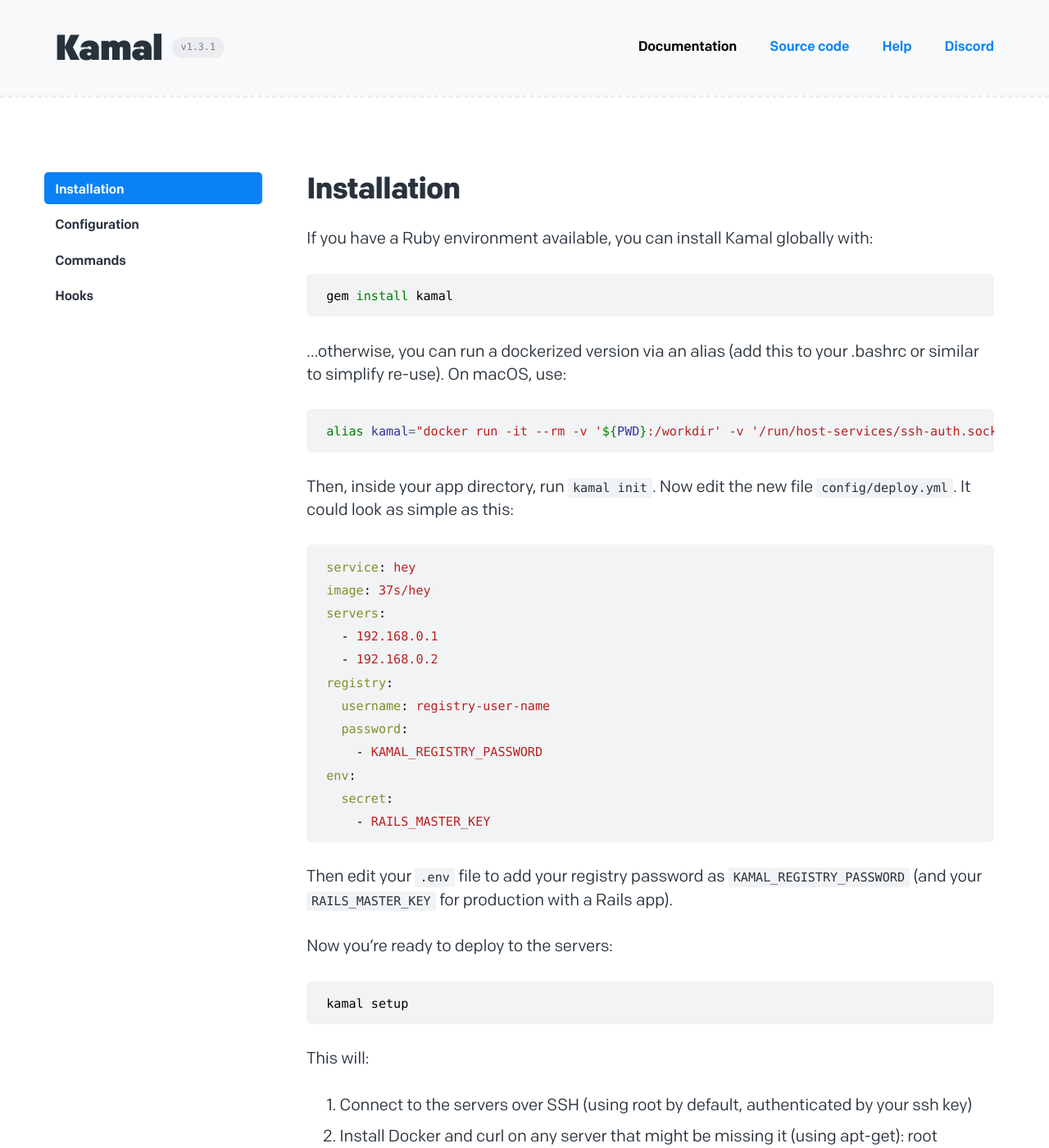
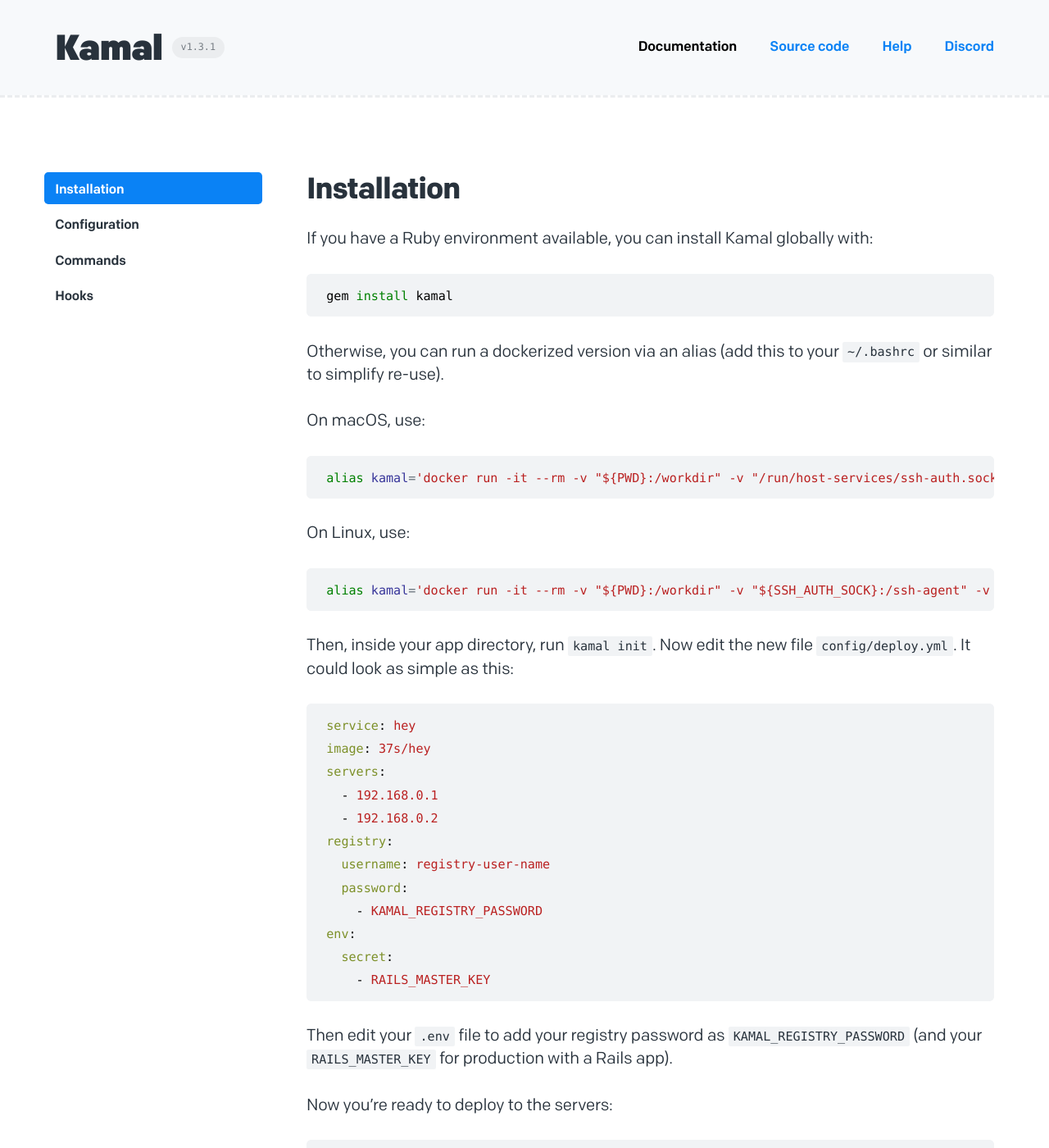
Before and after one commit to basecamp/kamal-site, a Jekyll site: the page built from docs/installation/index.md, in a window 1280 px wide and 1400 px high. Shown: the whole window at 82% size. Built offline with Jekyll 4.4.1, drawn with Linux system fonts in a browser that asks for light colours; some of the changed text lies outside the part shown.

Commit message:
Update /docs/installation/

````diff
--- a/docs/installation/index.md
+++ b/docs/installation/index.md
@@ -10,10 +10,18 @@ If you have a Ruby environment available, you can install Kamal globally with:
 gem install kamal
 ```
 
-...otherwise, you can run a dockerized version via an alias (add this to your .bashrc or similar to simplify re-use). On macOS, use:
+Otherwise, you can run a dockerized version via an alias (add this to your `~/.bashrc` or similar to simplify re-use).
+
+On macOS, use:
 
 ```sh
-alias kamal="docker run -it --rm -v '${PWD}:/workdir' -v '/run/host-services/ssh-auth.sock:/run/host-services/ssh-auth.sock' -e SSH_AUTH_SOCK='/run/host-services/ssh-auth.sock' -v /var/run/docker.sock:/var/run/docker.sock ghcr.io/basecamp/kamal:latest"
+alias kamal='docker run -it --rm -v "${PWD}:/workdir" -v "/run/host-services/ssh-auth.sock:/run/host-services/ssh-auth.sock" -e SSH_AUTH_SOCK="/run/host-services/ssh-auth.sock" -v /var/run/docker.sock:/var/run/docker.sock ghcr.io/basecamp/kamal:latest'
+```
+
+On Linux, use:
+
+```sh
+alias kamal='docker run -it --rm -v "${PWD}:/workdir" -v "${SSH_AUTH_SOCK}:/ssh-agent" -v /var/run/docker.sock:/var/run/docker.sock -e "SSH_AUTH_SOCK=/ssh-agent" ghcr.io/basecamp/kamal:latest'
 ```
 
 Then, inside your app directory, run `kamal init`. Now edit the new file `config/deploy.yml`. It could look as simple as this:
@@ -43,9 +51,9 @@ kamal setup
 
 This will:
 
-1. Connect to the servers over SSH (using root by default, authenticated by your ssh key)
+1. Connect to the servers over SSH (using root by default, authenticated by your ssh key).
 2. Install Docker and curl on any server that might be missing it (using apt-get): root access is needed via ssh for this.
-3. Log into the registry both locally and remotely
+3. Log into the registry both locally and remotely.
 4. Build the image using the standard Dockerfile in the root of the application.
 5. Push the image to the registry.
 6. Pull the image from the registry onto the servers.
````
